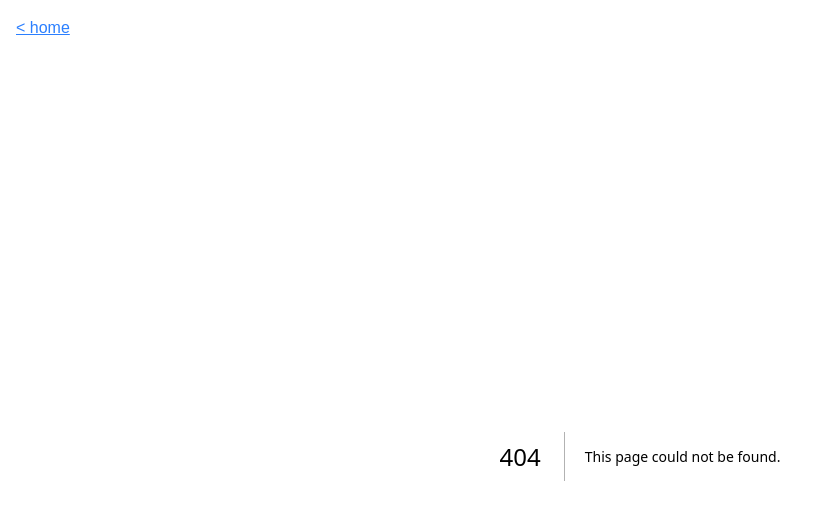
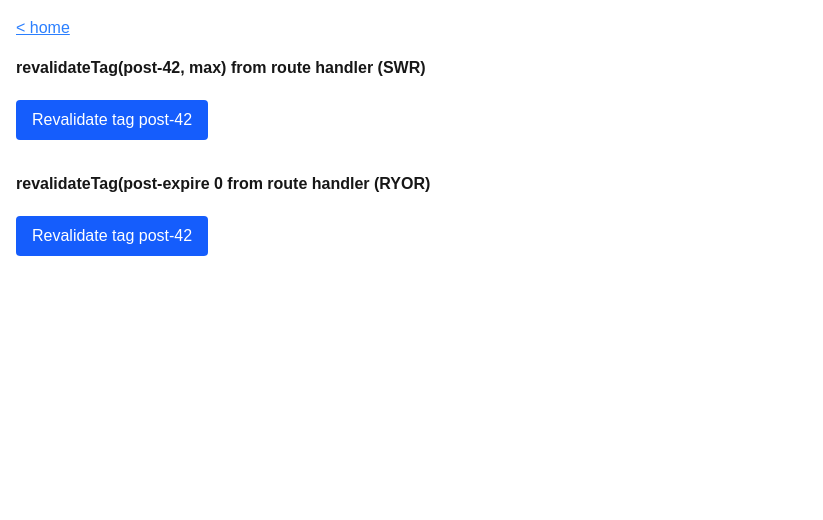
Before and after one commit to peterlidee/caching, a Next.js app: page /revalidate/tag/external in a window 1280 px wide. Before the commit this address had no page. Shown: the top 520 px of the page, without its empty margins (0-823 px from the left). Built offline with nearby package versions, Linux system fonts and the light colour scheme.

Commit message:
Updated example revalidateTag

```diff
--- a/app/revalidate/api/revalidateTag/route.ts
+++ b/app/revalidate/api/revalidateTag/route.ts
@@ -5,19 +5,18 @@ export async function GET(request: NextRequest) {
   const tag = request.nextUrl.searchParams.get('tag');
   const profileParam = request.nextUrl.searchParams.get('profile');
   const profile: 'max' | { expire: 0 } = profileParam
-    ? profileParam === 'expires'
+    ? profileParam === 'expire'
       ? { expire: 0 }
       : 'max'
     : 'max';
 
   if (tag) {
     revalidateTag(tag, profile);
-    return Response.json({ revalidated: true, now: Date.now() });
+    return Response.json({ revalidated: true });
   }
 
   return Response.json({
     revalidated: false,
-    now: Date.now(),
     message: 'Missing tag to revalidate',
   });
 }
--- /dev/null
+++ b/app/revalidate/tag/external/page.tsx
@@ -0,0 +1,28 @@
+import RevalidateTagRouterButton from '@/components/revalidate/RevalidateTagRouterButton';
+
+export default function page() {
+  return (
+    <>
+      <div className='mb-8'>
+        <h2 className='font-bold mb-2'>
+          revalidateTag(post-42, max) from route handler (SWR)
+        </h2>
+        <RevalidateTagRouterButton
+          apiEndpoint='/revalidate/api/revalidateTag'
+          tag='post-42'
+          profile='max'
+        />
+      </div>
+      <div className='mb-8'>
+        <h2 className='font-bold mb-2'>
+          revalidateTag(post-expire 0 from route handler (RYOR)
+        </h2>
+        <RevalidateTagRouterButton
+          apiEndpoint='/revalidate/api/revalidateTag'
+          tag='post-42'
+          profile='expire'
+        />
+      </div>
+    </>
+  );
+}
--- a/app/revalidate/tag/max/page.tsx
+++ b/app/revalidate/tag/max/page.tsx
@@ -1,22 +1,14 @@
 import Post from '@/components/Post';
-import RevalidateTagRouterButton from '@/components/revalidate/RevalidateTagRouterButton';
 
 export default function page() {
   return (
     <>
-      <div className='mb-8'>
-        <Post postId={41} fetchOptions={{}} />
-        <Post
-          postId={42}
-          fetchOptions={{ next: { revalidate: 1800, tags: ['post-42'] } }}
-        />
-        <Post postId={43} fetchOptions={{ cache: 'force-cache' }} />
-      </div>
-      <RevalidateTagRouterButton
-        apiEndpoint='/revalidate/api/revalidateTag'
-        tag='post-42'
-        profile='max'
+      <Post postId={41} fetchOptions={{}} />
+      <Post
+        postId={42}
+        fetchOptions={{ next: { revalidate: 1800, tags: ['post-42'] } }}
       />
+      <Post postId={43} fetchOptions={{ cache: 'force-cache' }} />
     </>
   );
 }
--- a/components/revalidate/RevalidateTagRouterButton.tsx
+++ b/components/revalidate/RevalidateTagRouterButton.tsx
@@ -4,7 +4,6 @@ import { useState } from 'react';
 
 interface RevalidateResponse {
   revalidated: boolean;
-  now: number;
   message?: string;
 }
 
@@ -15,21 +14,15 @@ export default function RevalidateTagRouterButton({
 }: {
   apiEndpoint: string;
   tag: string;
-  profile: 'max' | 'expires';
+  profile: 'max' | 'expire';
 }) {
-  const [status, setStatus] = useState<'success' | 'error' | null>(null);
   const [result, setResult] = useState<RevalidateResponse | null>(null);
 
   const handleRevalidate = async () => {
     setResult(null);
 
-    console.log(
-      'calling api endpoint: ',
-      `${apiEndpoint}?tag=${encodeURIComponent(tag)}&profile=${encodeURIComponent(profile)}`,
-    );
-
     try {
-      // Calling your route.ts with the path parameter
+      // Calling the route.ts with the tag and profile parameters
       const res = await fetch(
         `${apiEndpoint}?tag=${encodeURIComponent(tag)}&profile=${encodeURIComponent(profile)}`,
       );
@@ -38,10 +31,11 @@ export default function RevalidateTagRouterButton({
 
       const data: RevalidateResponse = await res.json();
       setResult(data);
-      setStatus(data.revalidated ? 'success' : 'error');
     } catch (err) {
       console.error(err);
-      setStatus('error');
+      setResult({
+        revalidated: false,
+      });
     }
   };
 
@@ -54,13 +48,11 @@ export default function RevalidateTagRouterButton({
         Revalidate tag {tag}
       </button>
 
-      {status === 'success' && result && (
-        <p className='text-green-600 text-sm'>
-          Revalidated at {new Date(result.now).toLocaleTimeString()}
-        </p>
+      {result && result.revalidated && (
+        <p className='text-green-600 text-sm'>Revalidated</p>
       )}
 
-      {status === 'error' && (
+      {result && !result.revalidated && (
         <p className='text-red-600 text-sm'>
           {result?.message || 'An error occurred while revalidating.'}
         </p>
```
